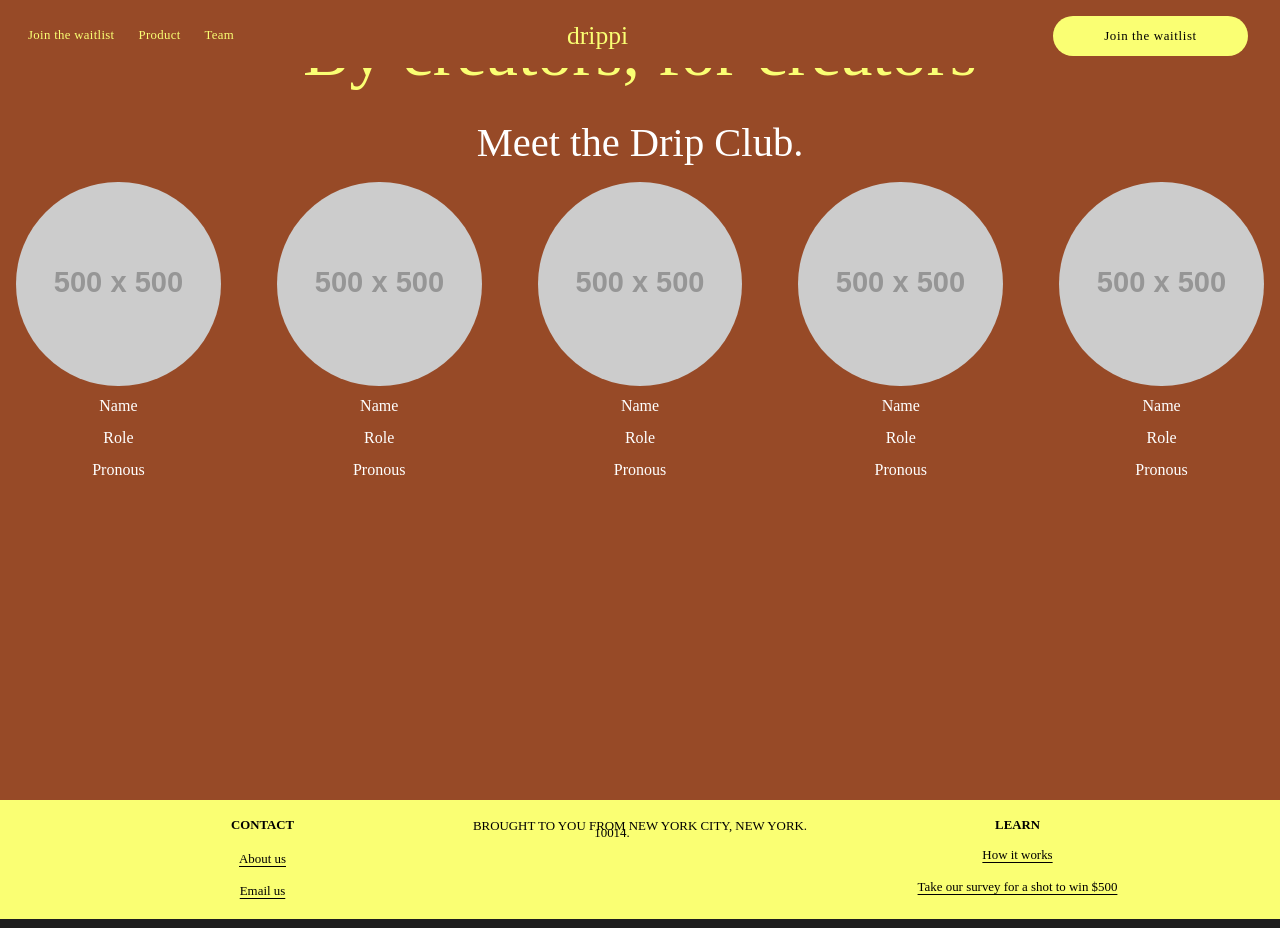
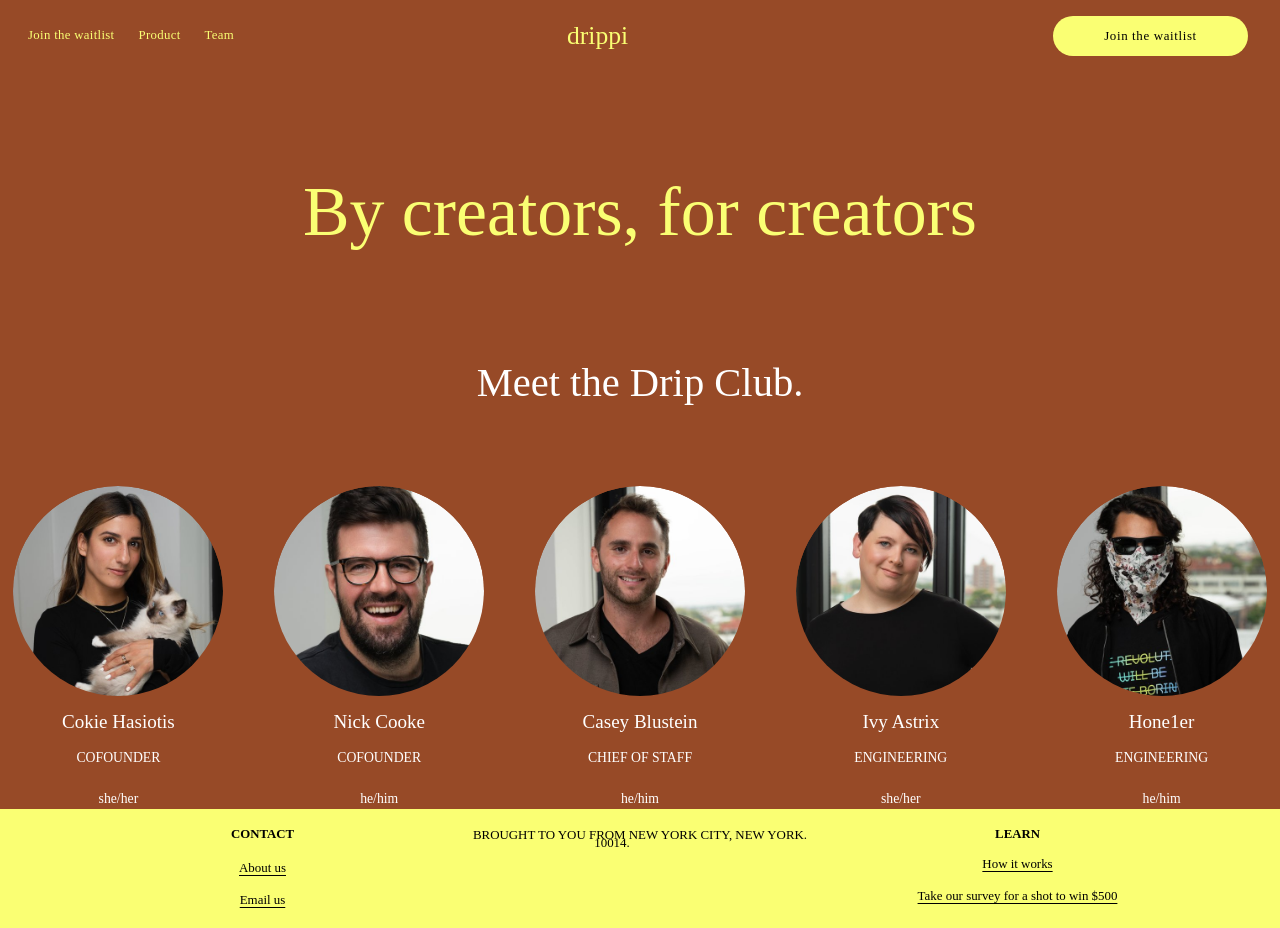
Before and after one commit to twali-xyz/drippi, a Next.js app: page /team in a window 1280 px wide. Built offline with nearby package versions, Linux system fonts and the light colour scheme; a web font is replaced by a local one.

Commit message:
complete team page

```diff
--- a/pages/team.tsx
+++ b/pages/team.tsx
@@ -1,83 +1,214 @@
 import Layout from "@/components/layout";
-import { Box, Flex, Grid, SimpleGrid, Text, VStack } from "@chakra-ui/react";
+import { Avatar, Box, SimpleGrid, Text, VStack } from "@chakra-ui/react";
 import Image from "next/image";
 import React from "react";
 
 export default function Team() {
   return (
     <Layout>
-      <VStack bg={"secondary"} w={"100%"} minH={"100vh"} fontFamily={"normal"}>
-        <Text color={"primary"} fontSize={"calc((4.5 - 1) * 1.2vw + 1rem)"}>
+      <VStack
+        pt={40}
+        bg={"secondary"}
+        w={"100%"}
+        minH={"100vh"}
+        fontFamily={"normal"}
+      >
+        <Text
+          color={"primary"}
+          fontSize={"calc((4.5 - 1) * 1.2vw + 1rem)"}
+          fontWeight={"500"}
+        >
           By creators, for creators
         </Text>
-        <Text fontSize={" calc((2.6 - 1) * 1.2vw + 1rem);"}>
+        <Text
+          color={"#ffffff"}
+          fontSize={" calc((2.6 - 1) * 1.2vw + 1rem);"}
+          fontWeight={"500"}
+          pt={20}
+          pb={16}
+        >
           Meet the Drip Club.
         </Text>
         <SimpleGrid minChildWidth={"12rem"} spacing={6} w={"100%"}>
           <VStack px={4}>
             <Box borderRadius={"full"} overflow={"hidden"}>
-              <Image
-                src="https://via.placeholder.com/500"
-                alt={""}
-                width={500}
-                height={500}
+              <Avatar
+                mb={1}
+                className={"team-photo"}
+                src="/images/cokie.jpeg"
+                style={{ objectPosition: "50% 0% !important" }}
+                width={210}
+                height={210}
               />
             </Box>
-            <Text>Name</Text>
-            <Text>Role</Text>
-            <Text>Pronous</Text>
+            <Text
+              color={"#ffffff"}
+              fontWeight={"500"}
+              pt={0}
+              fontSize={"calc((1.2 - 1) * 1.2vw + 1rem)"}
+            >
+              Cokie Hasiotis
+            </Text>
+            <Text
+              color={"#ffffff"}
+              fontSize={"calc((.01) * 1vw + .85rem);"}
+              mt={"4px !important"}
+              pt={0}
+            >
+              COFOUNDER
+            </Text>
+            <Text
+              color={"#ffffff"}
+              fontSize={"calc((.01) * 1vw + .85rem);"}
+              mt={"4px !important"}
+              pt={2}
+            >
+              she/her
+            </Text>
           </VStack>
           <VStack px={4}>
             <Box borderRadius={"full"} overflow={"hidden"}>
-              <Image
-                src="https://via.placeholder.com/500"
-                alt={""}
-                width={500}
-                height={500}
+              <Avatar
+                mb={1}
+                className={"team-photo"}
+                src="/images/nick.jpeg"
+                style={{ objectPosition: "50% 0% !important" }}
+                width={210}
+                height={210}
               />
             </Box>
-            <Text>Name</Text>
-            <Text>Role</Text>
-            <Text>Pronous</Text>
+            <Text
+              color={"#ffffff"}
+              fontWeight={"500"}
+              pt={0}
+              fontSize={"calc((1.2 - 1) * 1.2vw + 1rem)"}
+            >
+              Nick Cooke
+            </Text>
+            <Text
+              color={"#ffffff"}
+              fontSize={"calc((.01) * 1vw + .85rem);"}
+              mt={"4px !important"}
+              pt={0}
+            >
+              COFOUNDER
+            </Text>
+            <Text
+              color={"#ffffff"}
+              fontSize={"calc((.01) * 1vw + .85rem);"}
+              mt={"4px !important"}
+              pt={2}
+            >
+              he/him
+            </Text>
           </VStack>
           <VStack px={4}>
             <Box borderRadius={"full"} overflow={"hidden"}>
-              <Image
-                src="https://via.placeholder.com/500"
-                alt={""}
-                width={500}
-                height={500}
+              <Avatar
+                mb={1}
+                className={"team-photo"}
+                src="/images/casey.jpeg"
+                style={{ objectPosition: "50% 0% !important" }}
+                width={210}
+                height={210}
               />
             </Box>
-            <Text>Name</Text>
-            <Text>Role</Text>
-            <Text>Pronous</Text>
+            <Text
+              color={"#ffffff"}
+              fontWeight={"500"}
+              pt={0}
+              fontSize={"calc((1.2 - 1) * 1.2vw + 1rem)"}
+            >
+              Casey Blustein
+            </Text>
+            <Text
+              color={"#ffffff"}
+              fontSize={"calc((.01) * 1vw + .85rem);"}
+              mt={"4px !important"}
+              pt={0}
+            >
+              CHIEF OF STAFF
+            </Text>
+            <Text
+              color={"#ffffff"}
+              fontSize={"calc((.01) * 1vw + .85rem);"}
+              mt={"4px !important"}
+              pt={2}
+            >
+              he/him
+            </Text>
           </VStack>
           <VStack px={4}>
             <Box borderRadius={"full"} overflow={"hidden"}>
-              <Image
-                src="https://via.placeholder.com/500"
-                alt={""}
-                width={500}
-                height={500}
+              <Avatar
+                mb={1}
+                className={"team-photo"}
+                src="/images/ivy.jpeg"
+                style={{ objectPosition: "50% 0% !important" }}
+                width={210}
+                height={210}
               />
             </Box>
-            <Text>Name</Text>
-            <Text>Role</Text>
-            <Text>Pronous</Text>
+            <Text
+              color={"#ffffff"}
+              fontWeight={"500"}
+              pt={0}
+              fontSize={"calc((1.2 - 1) * 1.2vw + 1rem)"}
+            >
+              Ivy Astrix
+            </Text>
+            <Text
+              color={"#ffffff"}
+              fontSize={"calc((.01) * 1vw + .85rem);"}
+              mt={"4px !important"}
+              pt={0}
+            >
+              ENGINEERING
+            </Text>
+            <Text
+              color={"#ffffff"}
+              fontSize={"calc((.01) * 1vw + .85rem);"}
+              mt={"4px !important"}
+              pt={2}
+            >
+              she/her
+            </Text>
           </VStack>
           <VStack px={4}>
             <Box borderRadius={"full"} overflow={"hidden"}>
-              <Image
-                src="https://via.placeholder.com/500"
-                alt={""}
-                width={500}
-                height={500}
+              <Avatar
+                mb={1}
+                className={"team-photo"}
+                src="/images/hone.jpeg"
+                style={{ objectPosition: "50% 0% !important" }}
+                width={210}
+                height={210}
               />
             </Box>
-            <Text>Name</Text>
-            <Text>Role</Text>
-            <Text>Pronous</Text>
+            <Text
+              color={"#ffffff"}
+              fontWeight={"500"}
+              pt={0}
+              fontSize={"calc((1.2 - 1) * 1.2vw + 1rem)"}
+            >
+              Hone1er
+            </Text>
+            <Text
+              color={"#ffffff"}
+              fontSize={"calc((.01) * 1vw + .85rem);"}
+              mt={"4px !important"}
+              pt={0}
+            >
+              ENGINEERING
+            </Text>
+            <Text
+              color={"#ffffff"}
+              fontSize={"calc((.01) * 1vw + .85rem);"}
+              mt={"4px !important"}
+              pt={2}
+            >
+              he/him
+            </Text>
           </VStack>
         </SimpleGrid>
       </VStack>
```
